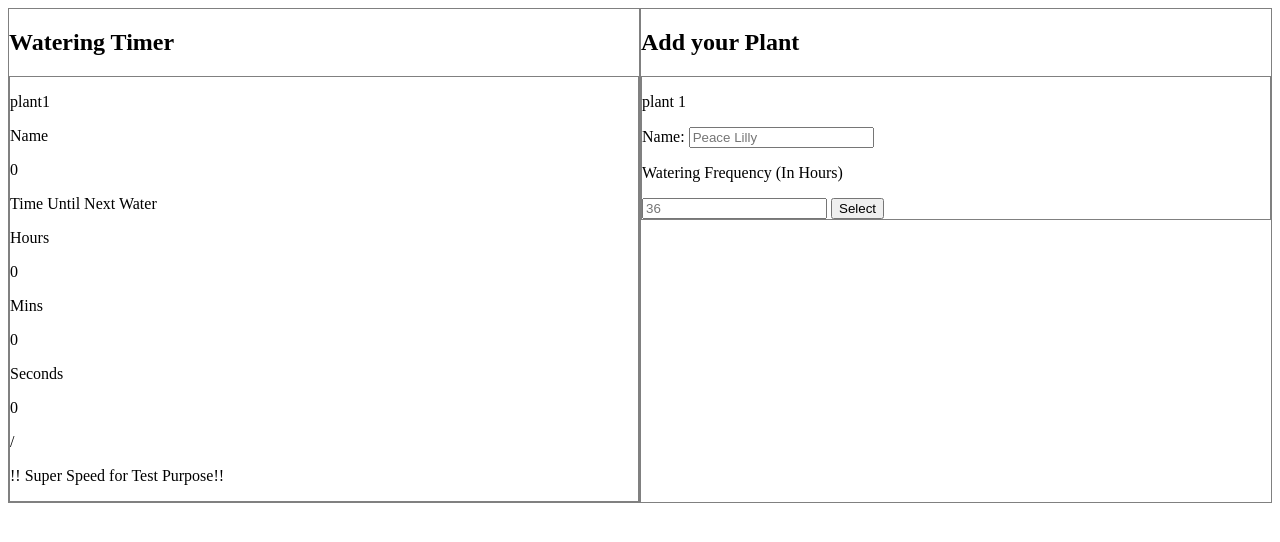
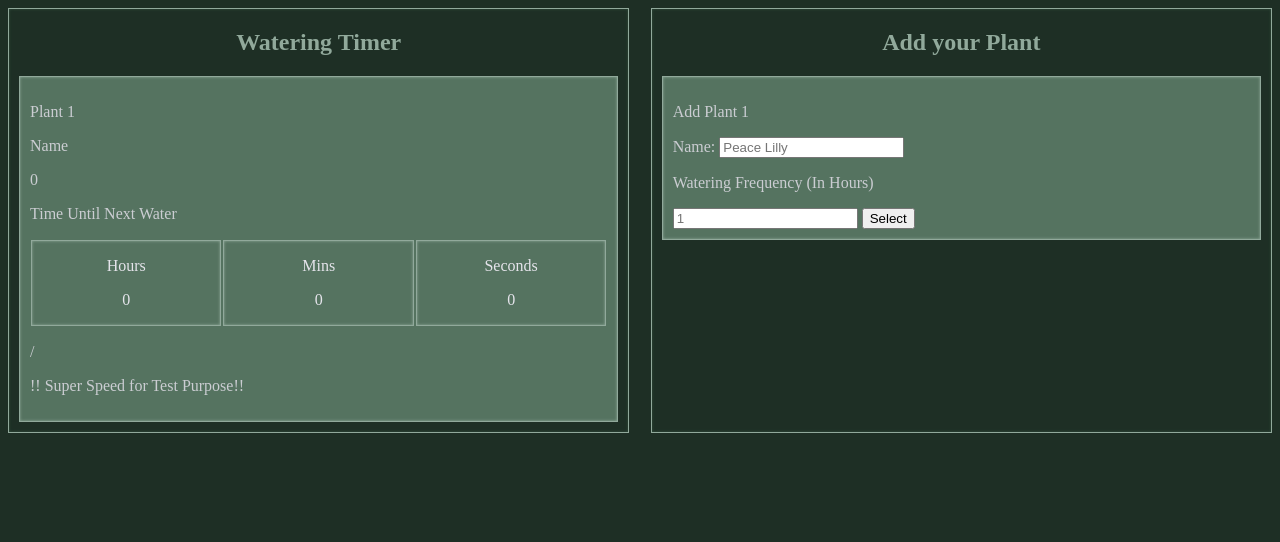
Before and after one commit to Curtis-Thomas/Plant-Watering-Diary, a plain HTML site: page index.html in a window 1280 px wide. Drawn offline with Linux system fonts and the light colour scheme.

Commit message:
1.0.2 Color Palette Added

```diff
--- a/index.html
+++ b/index.html
@@ -14,19 +14,27 @@
         <h2>Watering Timer</h2>
         <div class="timerbox">
           <div class="planttimerbox">
-            <p>plant1</p>
+            <p>Plant 1</p>
             <p id="plant1"></p>
             <p>Name</p>
             <p id="plant1Named">0</p>
 
             <p>Time Until Next Water</p>
-            <div class="wateringStats">
+            <div class="wateringstats">
+              <div class="wateringcountdown">
+                <div class="countdowns">
                   <p>Hours</p>
                   <p id="water1Hours">0</p>
+                </div>
+                <div class="countdowns">
                   <p>Mins</p>
                   <p id="water1Mins">0</p>
+                </div>
+                <div class="countdowns">
                   <p>Seconds</p>
                   <p id="water1Secs">0</p>
+                </div>
+              </div>
               <p id="plant1Reset">/</p>
               <p>!! Super Speed for Test Purpose!!</p>
             </div>
@@ -37,7 +45,7 @@
         <h2>Add your Plant</h2>
         <div class="addplantbox">
           <div class="plantinfobox" id="croton">
-            <p>plant 1</p>
+            <p>Add Plant 1</p>
 
             <label for="Name">Name:</label>
             <input
@@ -47,12 +55,7 @@
               placeholder="Peace Lilly"
             />
             <p>Watering Frequency (In Hours)</p>
-            <input
-              type="number"
-              id="plant1Water"
-              name="Name"
-              placeholder="36"
-            />
+            <input type="number" id="plant1Water" name="Name" placeholder="1" />
 
             <button id="btnCroton">Select</button>
           </div>
--- a/plant.css
+++ b/plant.css
@@ -1,21 +1,69 @@
+/* Color Pallette (light to dark)
+light grey: #E5E4EB
+Darker Grey : #CBCDD2
+light Green: #91A99B
+mid green: #557360
+dark green: #1E2F25
+ */
+
+html {
+  background-color: #1e2f25;
+}
+body {
+  background-color: #1e2f25;
+  color: #91a99b;
+}
+h2 {
+  text-align: center;
+  color: #91a99b;
+}
+
 .top {
   display: flex;
+  justify-content: space-between;
   width: 100%;
 }
 
 .topleft {
-  width: 50%;
-  border: 1px solid gray;
-}
-.planttimerbox {
-  border: 1px solid gray;
+  width: 49%;
+  border: 1px solid #91a99b;
+  box-shadow: inset 0 0 3px #33503f;
 }
 
+.planttimerbox {
+  border: 1px solid #91a99b;
+  padding: 10px;
+  margin: 10px;
+  background-color: #557360;
+  color: #cbcdd2;
+  box-shadow: inset 0 0 3px #91a99b;
+}
+.wateringcountdown {
+  display: flex;
+  justify-content: space-between;
+}
+.countdowns {
+  border: solid 1px #91a99b;
+  width: 100%;
+  text-align: center;
+  margin: 1px;
+  color: #e5e4eb;
+  box-shadow: inset 0 0 3px #91a99b;
+}
 .topright {
-  width: 50%;
-  border: 1px solid gray;
+  width: 49%;
+  border: 1px solid #91a99b;
+  box-shadow: inset 0 0 3px #33503f;
+}
+
+.addplantbox {
+  margin: 10px;
 }
 
 .plantinfobox {
-  border: 1px solid gray;
+  border: 1px solid #91a99b;
+  padding: 10px;
+  background-color: #557360;
+  color: #cbcdd2;
+  box-shadow: inset 0 0 3px #91a99b;
 }
```
Lines whose indentation alone changed are shown as unchanged.
